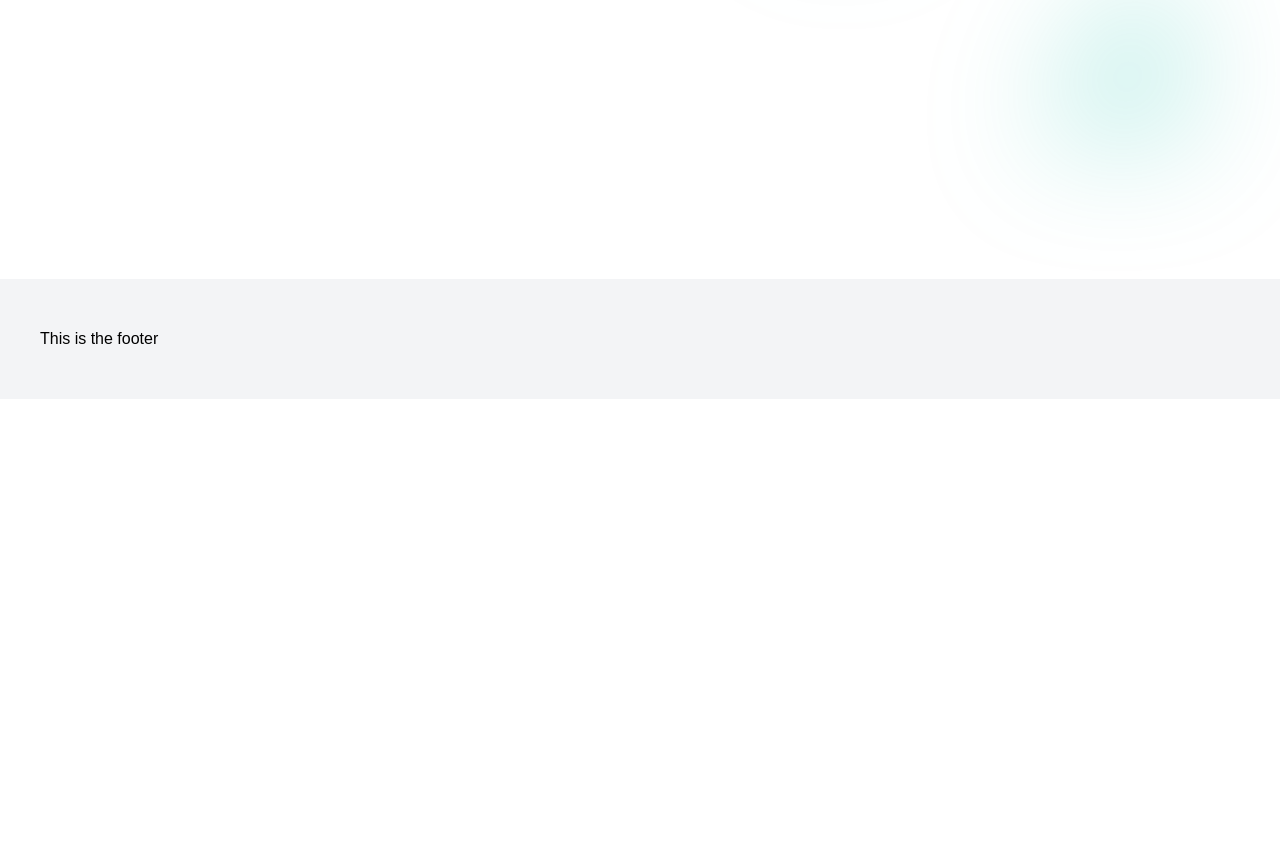
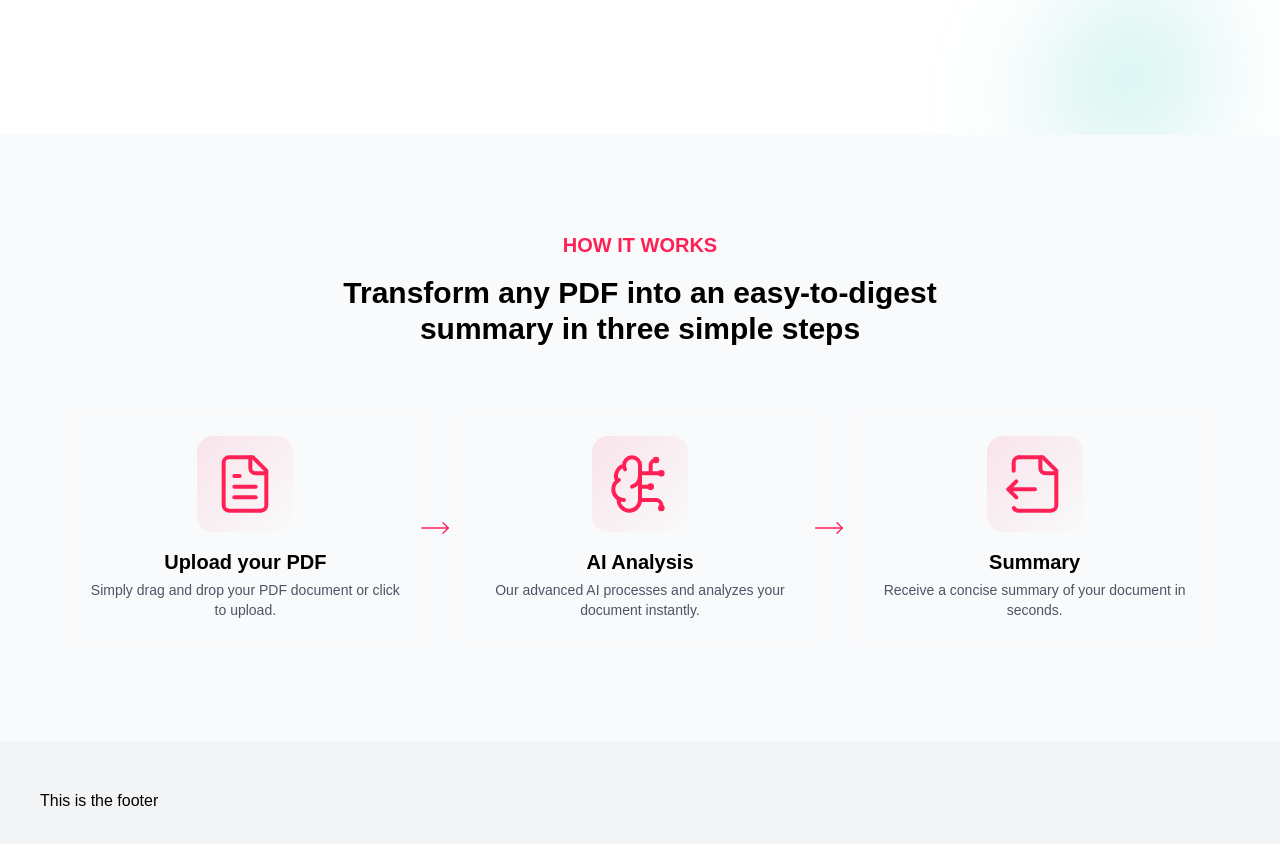
Before and after one commit to sidhantrajput1/Sommaire, a Next.js app: page / in a window 1280 px wide. Shown: the part 820-1664 px from the top of the page. Before the commit the page ends 1219 px from the top, so only its background shows below. Built offline with nearby package versions, Linux system fonts and the light colour scheme.

Commit message:
How it Works Section Done

```diff
--- a/components/home/how-it-works-section.tsx
+++ b/components/home/how-it-works-section.tsx
@@ -1,7 +1,35 @@
+import { BrainCircuit, FileOutput, FileText, MoveRight } from "lucide-react";
+import { ReactNode } from "react";
+
+type Step = {
+  icon: ReactNode;
+  label: string;
+  description: string;
+};
+
+const steps: Step[] = [
+  {
+    icon: <FileText size={64} strokeWidth={1.5} />,
+    label: "Upload your PDF",
+    description: "Simply drag and drop your PDF document or click to upload.",
+  },
+  {
+    icon: <BrainCircuit size={64} strokeWidth={1.5} />,
+    label: "AI Analysis",
+    description:
+      "Our advanced AI processes and analyzes your document instantly.",
+  },
+  {
+    icon: <FileOutput size={64} strokeWidth={1.5} />,
+    label: "Summary",
+    description: "Receive a concise summary of your document in seconds.",
+  },
+];
+
 export default function HowItWorksSection() {
   return (
-    <section className="">
-      <div className="py-12 lg:py-24 max-w-7xl mx-auto px-4 sm:px-6 lg:px-8 lg:pt-12">
+    <section className="relative overflow-hidden bg-gray-50">
+      <div className="py-12 lg:py-24 max-w-7xl mx-auto px-4 sm:px-6 lg:px-8">
         <div
           aria-hidden="true"
           className="pointer-events-none absolute inset-0 -z-10 transform-gpu overflow-hidden blur-3xl"
@@ -19,11 +47,54 @@
           />
         </div>
 
+        <div className="text-center mb-16">
+          <h2 className="uppercase font-bold mb-4 text-xl text-rose-500">
+            How it Works
+          </h2>
+          <h3 className="font-bold text-3xl max-w-2xl mx-auto">
+            Transform any PDF into an easy-to-digest summary in three simple
+            steps
+          </h3>
+        </div>
 
-        <div className="">
-          {/* Summary Viewer */}
+        <div className="grid grid-cols-1 md:grid-cols-3 gap-8 max-w-6xl mx-auto relative">
+          {steps.map((step, idx) => (
+            <div key={idx} className="relative flex items-stretch">
+              <StepItem {...step} />
+
+              {/* Show arrow only between items */}
+              {idx < steps.length - 1 && (
+                <div className="hidden md:block absolute top-1/2 -right-6 transform -translate-y-1/2 z-10">
+                  <MoveRight
+                    size={32}
+                    strokeWidth={1}
+                    className="text-rose-500"
+                  />
+                </div>
+              )}
+            </div>
+          ))}
         </div>
       </div>
     </section>
   );
 }
+
+function StepItem({ icon, label, description }: Step) {
+  return (
+    <div className="relative p-6 rounded-2xl bg-white/5 backdrop-blur-xs border border-white/10 hover:border-rose-500/50 transition-colors group w-full">
+      <div className="flex flex-col gap-4 h-full">
+        {/* Icon Container */}
+        <div className="flex items-center justify-center h-24 w-24 mx-auto rounded-2xl bg-gradient-to-br from-rose-500/10 to-transparent group-hover:from-rose-500/20 transition-colors">
+          <div className="text-rose-500">{icon}</div>
+        </div>
+
+        {/* Text */}
+        <div className="flex flex-col flex-1 gap-1 justify-between">
+          <h4 className="text-center font-bold text-xl">{label}</h4>
+          <p className="text-center text-gray-600 text-sm">{description}</p>
+        </div>
+      </div>
+    </div>
+  );
+}
```
